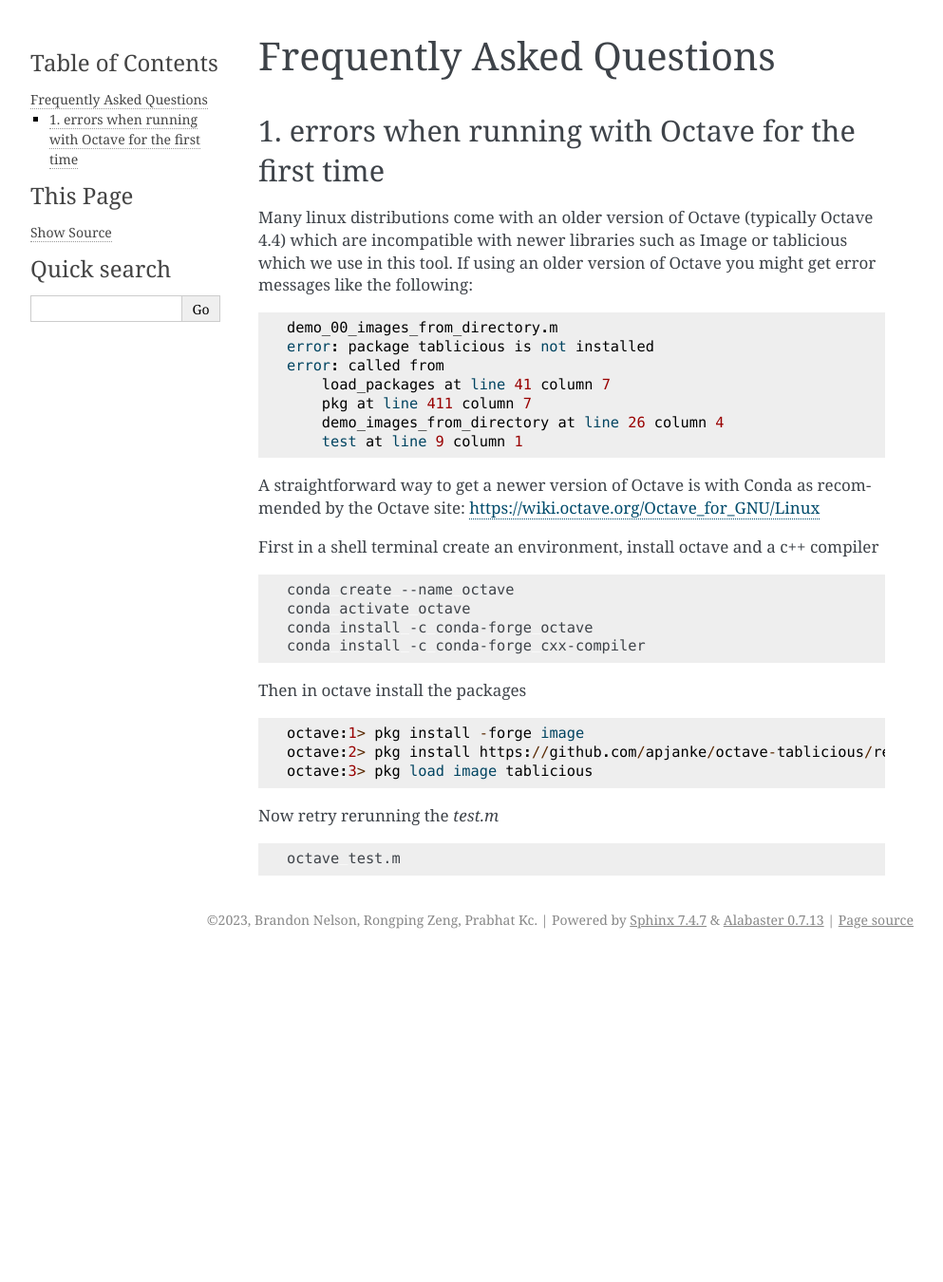
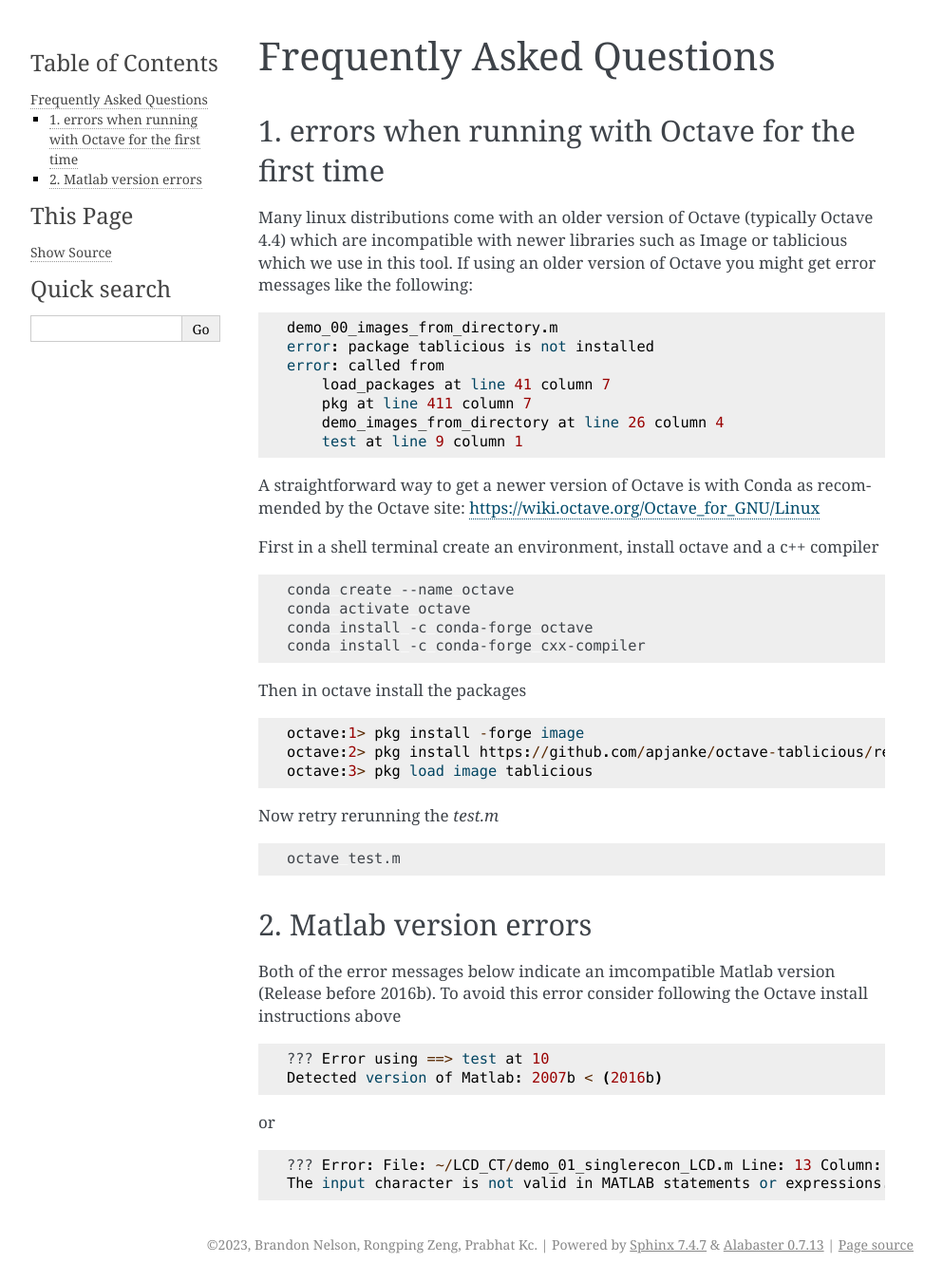
Before and after one commit to DIDSR/LCD_CT, a Sphinx documentation site: the page built from docs/source/faq.rst, in a window 1280 px wide. Shown: the whole page at 95% size, without its empty margins (148-1141 px from the left). Built offline with Sphinx 7.4.7, drawn with Linux system fonts in a browser that asks for light colours; before the commit the page ends 1008 px from its top, so only the background shows below that.

Commit message:
added error faq

```diff
--- a/docs/source/faq.rst
+++ b/docs/source/faq.rst
@@ -1,5 +1,7 @@
 Frequently Asked Questions
 ==========================
+
+
 
 1. errors when running with Octave for the first time
 -----------------------------------------------------
@@ -40,3 +42,20 @@ Now retry rerunning the `test.m`
 .. code-block:: shell
 
     octave test.m
+
+2. Matlab version errors
+------------------------
+
+Both of the error messages below indicate an imcompatible Matlab version (Release before 2016b). To avoid this error consider following the Octave install instructions above
+
+.. code-block:: octave
+
+    ??? Error using ==> test at 10
+    Detected version of Matlab: 2007b < (2016b)
+
+or
+
+.. code-block:: octave
+
+    ??? Error: File: ~/LCD_CT/demo_01_singlerecon_LCD.m Line: 13 Column: 14
+    The input character is not valid in MATLAB statements or expressions.
```
